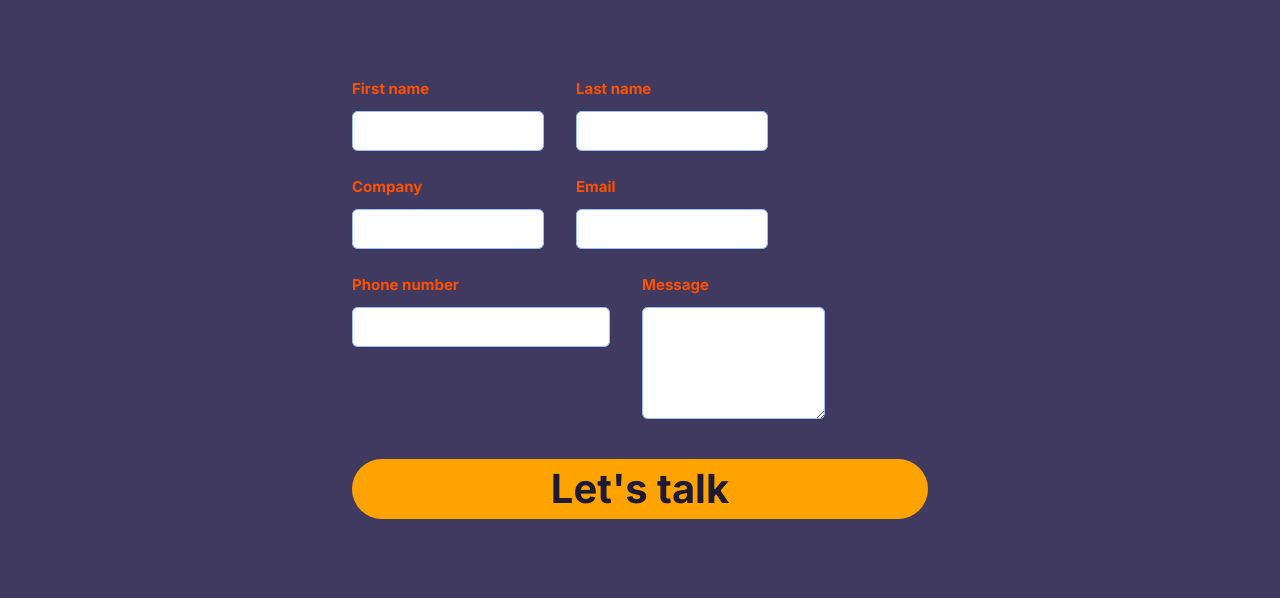
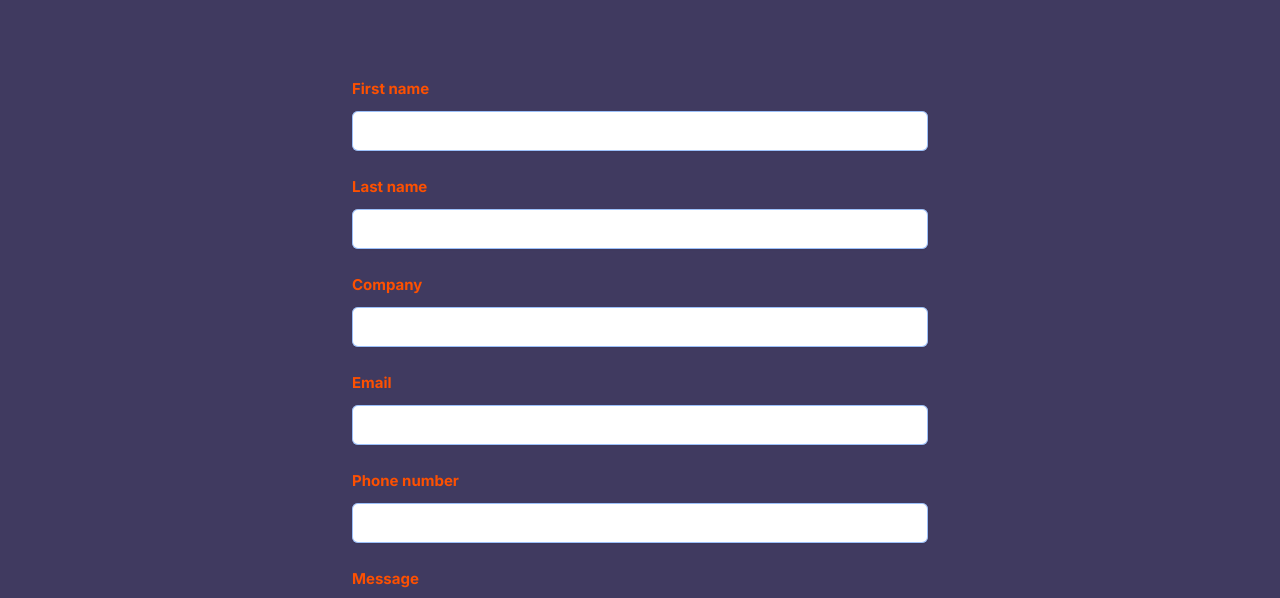
Before and after one commit to ZumiDaCoder/onetwotvsite, a website: page business.html in a window 1280 px wide. Shown: the part 3656-4254 px from the top of the page. Drawn offline with Linux system fonts and the light colour scheme; a script that the page names is missing.

Commit message:
feat: added some adjustments to the contact form in the inout labels and adjusted columns

```diff
--- a/business.html
+++ b/business.html
@@ -198,64 +198,51 @@
         <h2 class="text-3xl font-bold tracking-tight text-orange md:text-4xl">Contact Us</h2>
         <p class="mt-2 text-xl font-bold leading-8 md:text-2xl text-orange">Reach out to us for Business Enquiries</p>
       </div>
-      <form name="contact" method="POST" netlify class="max-w-xl mx-auto mt-16 sm:mt-20">
-        <div class="grid grid-cols-1 md:flex md:flex-wrap gap-x-8 gap-y-6 ">
-          <div>
+      <form name="contact" method="POST" netlify class="max-w-xl mx-auto mt-8 sm:mt-20">
+        <div class="grid grid-cols-1 gap-x-8 gap-y-6 ">
+          <div class="">
             <label for="first-name" class="block text-xl font-bold leading-6 text-orange">First name</label>
             <div class="mt-2.5">
-              <input type="text" name="first-name" id="first-name" autocomplete="given-name" class="block w-full rounded-md border-0 px-3.5 py-2 text-strongpurple shadow-sm ring-1 ring-inset ring-gray-300 placeholder:text-gray-400 focus:ring-2 focus:ring-inset focus:ring-indigo-600 sm:text-sm sm:leading-6">
+              <input type="text" name="first-name" id="first-name" autocomplete="given-name" class="block w-full rounded-md border-0 px-3.5 py-2 text-xltext-2xl text-strongpurple shadow-sm ring-1 ring-inset ring-gray-300 md:text-xl focus:ring-2 focus:ring-inset focus:ring-indigo-600 sm:text-sm sm:leading-6">
             </div>
           </div>
-          <div>
+          <div class="">
             <label for="last-name" class="block text-xl font-bold leading-6 text-orange">Last name</label>
             <div class="mt-2.5">
-              <input type="text" name="last-name" id="last-name" autocomplete="family-name" class="block w-full rounded-md border-0 px-3.5 py-2 text-strongpurple shadow-sm ring-1 ring-inset ring-gray-300 placeholder:text-gray-400 focus:ring-2 focus:ring-inset focus:ring-indigo-600 sm:text-sm sm:leading-6">
+              <input type="text" name="last-name" id="last-name" autocomplete="family-name" class="block w-full rounded-md border-0 px-3.5 py-2 text-2xl text-strongpurple shadow-sm ring-1 ring-inset ring-gray-300 md:text-xl focus:ring-2 focus:ring-inset focus:ring-indigo-600 sm:text-sm sm:leading-6">
             </div>
           </div>
-          <div class="sm:col-span-2">
+          <div class="">
             <label for="company" class="block text-xl font-bold leading-6 text-orange">Company</label>
             <div class="mt-2.5">
-              <input type="text" name="company" id="company" autocomplete="organization" class="block w-full rounded-md border-0 px-3.5 py-2 text-strongpurple shadow-sm ring-1 ring-inset ring-gray-300 placeholder:text-gray-400 focus:ring-2 focus:ring-inset focus:ring-indigo-600 sm:text-sm sm:leading-6">
+              <input type="text" name="company" id="company" autocomplete="organization" class="block w-full rounded-md border-0 px-3.5 py-2 text-2xl text-strongpurple shadow-sm ring-1 ring-inset ring-gray-300 md:text-xl focus:ring-2 focus:ring-inset focus:ring-indigo-600 sm:text-sm sm:leading-6">
             </div>
           </div>
-          <div class="sm:col-span-2">
+          <div class="">
             <label for="email" class="block text-xl font-bold leading-6 text-orange">Email</label>
             <div class="mt-2.5">
-              <input type="email" name="email" id="email" autocomplete="email" class="block w-full rounded-md border-0 px-3.5 py-2 text-strongpurple shadow-sm ring-1 ring-inset ring-gray-300 placeholder:text-gray-400 focus:ring-2 focus:ring-inset focus:ring-indigo-600 sm:text-sm sm:leading-6">
+              <input type="email" name="email" id="email" autocomplete="email" class="block w-full rounded-md border-0 px-3.5 py-2 text-2xl text-strongpurple shadow-sm ring-1 ring-inset ring-gray-300 md:text-xl focus:ring-2 focus:ring-inset focus:ring-indigo-600 sm:text-sm sm:leading-6">
             </div>
           </div>
-          <div class="sm:col-span-2">
+          <div class="">
             <label for="phone-number" class="block text-xl font-bold leading-6 text-orange">Phone number</label>
             <div class="relative mt-2.5">
               <div class="absolute inset-y-0 left-0 flex items-center">
                 <label for="country" class="sr-only">Country</label>
               </div>
-              <input type="tel" name="phone-number" id="phone-number" autocomplete="tel" class="block w-full rounded-md border-0 px-3.5 py-2 pl-20 text-strongpurple shadow-sm ring-1 ring-inset ring-gray-300 placeholder:text-gray-400 focus:ring-2 focus:ring-inset focus:ring-indigo-600 sm:text-sm sm:leading-6">
+              <input type="tel" name="phone-number" id="phone-number" autocomplete="tel" class="block w-full rounded-md border-0 px-3.5 py-2 text-2xl text-strongpurple shadow-sm ring-1 ring-inset ring-gray-300 md:text-xl focus:ring-2 focus:ring-inset focus:ring-indigo-600 sm:text-sm sm:leading-6">
             </div>
           </div>
-          <div class="sm:col-span-2">
+          <div class="">
             <label for="message" class="block text-xl font-bold leading-6 text-orange">Message</label>
             <div class="mt-2.5">
-              <textarea name="message" id="message" rows="4" class="block w-full rounded-md border-0 px-3.5 py-2 text-strongpurple shadow-sm ring-1 ring-inset ring-gray-300 placeholder:text-gray-400 focus:ring-2 focus:ring-inset focus:ring-indigo-600 sm:text-sm sm:leading-6"></textarea>
+              <textarea name="message" id="message" rows="4" class="block w-full rounded-md border-0 px-3.5 py-2 text-2xl text-strongpurple shadow-sm ring-1 ring-inset ring-gray-300 md:text-xl focus:ring-2 focus:ring-inset focus:ring-indigo-600 sm:text-sm sm:leading-6"></textarea>
             </div>
           </div>
-          <!-- <div class="flex gap-x-4 sm:col-span-2">
-            <div class="flex items-center h-6"> -->
-              <!-- Enabled: "bg-indigo-600", Not Enabled: "bg-gray-200" -->
-              <!-- <button type="button" class="flex flex-none w-8 p-px transition-colors duration-200 ease-in-out bg-gray-200 rounded-full cursor-pointer ring-1 ring-inset ring-gray-900/5 focus-visible:outline focus-visible:outline-2 focus-visible:outline-offset-2 focus-visible:outline-indigo-600" role="switch" aria-checked="false" aria-labelledby="switch-1-label">
-                <span class="sr-only">Agree to policies</span> -->
-                <!-- Enabled: "translate-x-3.5", Not Enabled: "translate-x-0" -->
-                <!-- <span aria-hidden="true" class="w-4 h-4 transition duration-200 ease-in-out transform translate-x-0 bg-white rounded-full shadow-sm ring-1 ring-gray-900/5"></span>
-              </button>
-            </div> -->
-            <!-- <label class="text-sm leading-6 text-gray-600" id="switch-1-label">
-              By selecting this, you agree to our
-              <a href="#" class="font-semibold text-indigo-600">privacy&nbsp;policy</a>. -->
-            <!-- </label>
-          </div> -->
+
         </div>
         <div class="mt-10">
-          <button type="submit" class="w-full text-3xl font-bold text-center rounded-full bg-yellow hover:bg-orange text-strongpurple">Let's talk</button>
+          <button type="submit" class="w-full text-2xl font-bold text-center rounded-full bg-yellow hover:bg-orange text-strongpurple">Let's talk</button>
         </div>
       </form>
     </div>
```
Also changed, not shown: css/styles.min.css.
